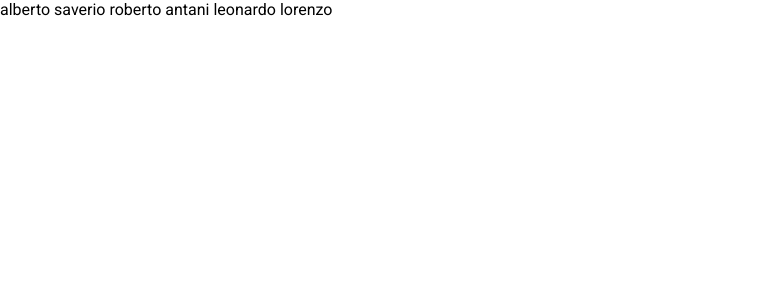
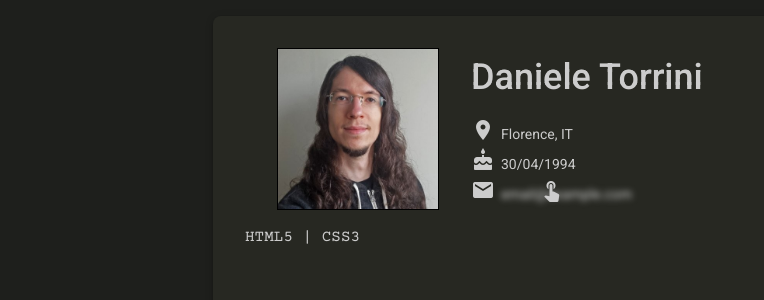
Before and after one commit to DocCobra/dev-cv, an Angular app: page / in a window 1280 px wide. Shown: the top 300 px of the page, without its empty margins (0-764 px from the left). Built offline with nearby package versions, Linux system fonts and the light colour scheme.

Commit message:
Typewriter effect and glitch effect animation

```diff
--- a/angular.json
+++ b/angular.json
@@ -99,5 +99,8 @@
         }
       }
     }
+  },
+  "cli": {
+    "analytics": false
   }
 }
--- a/src/app/app.component.css
+++ b/src/app/app.component.css
@@ -1,6 +1,13 @@
-html, body {
-    font-family: Roboto;
-    box-sizing: border-box;
-    -webkit-font-smoothing: antialiased;
-    -moz-osx-font-smoothing: grayscale;
+:host {
+    width: 100%;
+    height: 100%;
+    padding: 16px 0;
+
+    overflow-y: scroll;
+    scrollbar-width: thin;
+
+    display: flex;
+    justify-content: center;
+
+    background-color: #1E1F1C;
 }
--- a/src/app/app.component.html
+++ b/src/app/app.component.html
@@ -1 +1 @@
-<app-page></app-page>
+<app-page class="mat-elevation-z3"></app-page>
--- a/src/app/app.module.ts
+++ b/src/app/app.module.ts
@@ -1,6 +1,7 @@
 import { NgModule } from '@angular/core';
 import { BrowserModule } from '@angular/platform-browser';
 
+import { MatIconModule } from '@angular/material/icon';
 import { MatSliderModule } from '@angular/material/slider';
 
 import { AppComponent } from './app.component';
@@ -17,6 +18,7 @@ import { CursorComponent } from './typewriter/cursor/cursor.component';
   imports: [
     BrowserModule,
     BrowserAnimationsModule,
+    MatIconModule,
     MatSliderModule
   ],
   providers: [],
--- a/src/app/page/page.component.css
+++ b/src/app/page/page.component.css
@@ -0,0 +1,148 @@
+:host {
+    width: 790px;
+    height: 1403px;
+
+    padding: 32px;
+    border-radius: 8px;
+
+    color: #CCCCCC;
+    background-color: #272822;
+
+    display: flex;
+    flex-flow: column nowrap;
+}
+
+img {
+    width: 160px;
+    height: auto;
+    border: 1px solid black;
+}
+
+span {
+    font-size: 14px;
+}
+
+p > span:not(:first-child) {
+    margin-left: 6px;
+    align-self: flex-end;
+}
+
+#personalInfoSection {
+    display: flex;
+    align-items: stretch;
+    column-gap: 32px;
+    padding: 0 32px;
+}
+
+#personalInfoSection p {
+    display: flex;
+    flex-flow: row nowrap;
+    justify-content: flex-start;
+    align-items: stretch;
+    margin: 6px 0 0 0;
+}
+
+#personalInfoSection > div {
+    width: 100%;
+    padding: 8px 0;
+
+    display: flex;
+    flex-flow: column nowrap;
+    justify-content: space-between;
+    align-items: flex-start;
+}
+
+.name span {
+    font-weight: 500;
+    font-size: 36px;
+    margin: 0 0 6px 0;
+}
+
+.email {
+    position: relative;
+}
+
+.email * {
+    transition: color .1s ease;
+}
+
+.hideEmail {
+    filter: blur(3px);
+}
+
+.email:hover .hideEmail,
+.email:hover .hideEmailIcon {
+    cursor: pointer;
+    color: white;
+}
+
+.hideEmailIcon {
+    position: absolute;
+    top: 0;
+    left: 50%;
+    transform: translateX(-50%);
+}
+
+.typewriterText {
+    font-family: 'Courier Prime', monospace;
+    font-size: 16px;
+
+    margin-top: 12px;
+}
+
+/* ############# */
+/* GLITCH EFFECT */
+
+.glitch-effect {
+    display: grid;
+    grid-template-columns: 1fr;
+}
+
+.glitch-effect span {
+    grid-row-start: 1;
+    grid-column-start: 1;
+
+    --stack-height: calc(100% / var(--stacks) - 1px);
+    --inverse-index: calc(calc(var(--stacks) - 1) - var(--index));
+    --clip-top: calc(var(--stack-height) * var(--index));
+    --clip-bottom: calc(var(--stack-height) * var(--inverse-index));
+
+    clip-path: inset(var(--clip-top) 0 var(--clip-bottom) 0);
+    animation: stack 340ms cubic-bezier(.46, .29, 0, 1.24) 1 backwards calc(var(--index) * 120ms), glitch 2s ease infinite 2s alternate-reverse;
+}
+
+.glitch-effect span:nth-child(odd) { --glitch-translate: 8px; }
+.glitch-effect span:nth-child(even) { --glitch-translate: -8px; }
+
+@keyframes stack {
+    0% {
+        opacity: 0;
+        transform: translateX(-50%);
+        text-shadow: -2px 3px 0 red, 2px -3px 0 blue;
+    };
+    60% {
+        opacity: 0.5;
+        transform: translateX(50%);
+    }
+    80% {
+        transform: none;
+        opacity: 1;
+        text-shadow: 2px -3px 0 red, -2px 3px 0 blue;
+    }
+    100% {
+        text-shadow: none;
+    }
+}
+
+@keyframes glitch {
+    0% {
+        text-shadow: -2px 3px 0 red, 2px -3px 0 blue;
+        transform: translate(var(--glitch-translate));
+    }
+    2% {
+        text-shadow: 2px -3px 0 red, -2px 3px 0 blue;
+    }
+    4%, 100% {
+        text-shadow: none; transform: none;
+    }
+}
--- a/src/app/page/page.component.html
+++ b/src/app/page/page.component.html
@@ -1 +1,18 @@
-<span>{{ typewriterText }}</span><typewriter-cursor></typewriter-cursor>
+<div id="personalInfoSection">
+  <img src="../../assets/pic.jpg" />
+  <div>
+    <div class="name glitch-effect" style="--stacks: 3;">
+      <span style="--index: 0;">{{ nameText }}</span>
+      <span style="--index: 1;">{{ nameText }}</span>
+      <span style="--index: 2;">{{ nameText }}</span>
+    </div>
+
+    <div>
+      <p><mat-icon>place</mat-icon><span>Florence, IT</span></p>
+      <p><mat-icon>cake</mat-icon><span>30/04/1994</span></p>
+      <p (click)="revealEmail()" class="email"><mat-icon>mail</mat-icon><span [ngClass]="{ 'hideEmail': hideEmail }">{{ email }}</span><mat-icon *ngIf="hideEmail" class="hideEmailIcon">touch_app</mat-icon></p>
+    </div>
+  </div>
+</div>
+
+<p><span class="typewriterText">{{ typewriterText }}</span><typewriter-cursor></typewriter-cursor></p>
--- a/src/app/page/page.component.ts
+++ b/src/app/page/page.component.ts
@@ -1,4 +1,5 @@
 import { Component, OnInit } from '@angular/core';
+import { Observable } from 'rxjs';
 
 import { TypewriterService } from '../typewriter/typewriter.service';
 
@@ -8,15 +9,53 @@ import { TypewriterService } from '../typewriter/typewriter.service';
   styleUrls: ['./page.component.css']
 })
 export class PageComponent implements OnInit {
-  typewriterText = '';
+  nameText: string = 'Daniele Torrini';
+
+  typewriterText: string = '';
+  waitTime: number = 1200;
+
+  hideEmail: boolean = true;
+  email: string = 'email@example.com';
 
   constructor(private typewriterSvc: TypewriterService) { }
 
   ngOnInit(): void {
-    this.typewriterSvc.writer("alberto saverio roberto antani leonardo lorenzo").subscribe(
-      (text: string) => {
-        this.typewriterText += text;
-      }
-    );
+    let i = 0;
+    const strings = [
+      "Full Stack Developer",
+      "HTML5 | CSS3 | JS/TS | Angular 2+",
+      "PHP | Node | SQL",
+      "C# | Unity | Unreal Engine | VR/AR"
+    ];
+
+    this.twWrite(strings, i);
+  }
+
+  twWrite(strings: string[], index: number): void {
+    this.typewriterSvc.writer(strings[index]).subscribe({
+      next: (text: string) => { this.typewriterText += text; },
+      complete: () => setTimeout(() => {
+        this.twDelete(strings, index);
+      }, this.waitTime)
+    });
+  }
+
+  twDelete(strings: string[], index: number): void {
+    this.typewriterSvc.deleter(strings[index]).subscribe({
+      next: (text: string) => { this.typewriterText = text; },
+      complete: () => setTimeout(() => {
+        if (++index >= strings.length) index = 0;
+        this.twWrite(strings, index);
+      }, this.waitTime)
+    });
+  }
+
+  revealEmail(): void {
+    const p1 = 'eleinad';
+    const p2 = 'inirrot';
+    const p3 = 'gro';
+
+    this.email = p1.split('').reverse().join('') + '@' + p2.split('').reverse().join('') + '.' + p3.split('').reverse().join('');
+    this.hideEmail = false;
   }
 }
--- a/src/app/typewriter/typewriter.service.ts
+++ b/src/app/typewriter/typewriter.service.ts
@@ -1,6 +1,6 @@
 import { Injectable } from '@angular/core';
 
-import { Observable } from 'rxjs';
+import { Observable, repeat } from 'rxjs';
 
 @Injectable({
   providedIn: 'root'
@@ -9,15 +9,25 @@ export class TypewriterService {
 
   constructor() { }
 
-  writer(text: string, speed: number = 50) {
+  writer(text: string, writeSpeed: number = 50): Observable<string> {
     return new Observable<string>(o => {
       let i = 0;
 
       setInterval(() => {
         o.next(text.charAt(i++));
-      }, 50)
+        if (text.length === i) o.complete();
+      }, writeSpeed)
     });
   }
 
-  deleter() { }
+  deleter(text: string, writeSpeed: number = 50): Observable<string> {
+    return new Observable<string>(o => {
+      let i = text.length;
+
+      setInterval(() => {
+        o.next(text.slice(0, --i));
+        if (i <= 0) o.complete();
+      }, writeSpeed)
+    });
+  }
 }
--- a/src/index.html
+++ b/src/index.html
@@ -6,8 +6,10 @@
   <base href="/">
   <meta name="viewport" content="width=device-width, initial-scale=1">
   <link rel="icon" type="image/x-icon" href="favicon.ico">
-  <link rel="preconnect" href="https://fonts.gstatic.com">
+  <link rel="preconnect" href="https://fonts.googleapis.com">
+  <link rel="preconnect" href="https://fonts.gstatic.com" crossorigin>
   <link href="https://fonts.googleapis.com/css2?family=Roboto:wght@300;400;500&display=swap" rel="stylesheet">
+  <link href="https://fonts.googleapis.com/css2?family=Courier+Prime&display=swap" rel="stylesheet">
   <link href="https://fonts.googleapis.com/icon?family=Material+Icons" rel="stylesheet">
 </head>
 <body>
--- a/src/styles.css
+++ b/src/styles.css
@@ -1,4 +1,10 @@
 /* You can add global styles to this file, and also import other style files */
 
 html, body { height: 100%; }
-body { margin: 0; font-family: Roboto, "Helvetica Neue", sans-serif; }
+body {
+    margin: 0;
+    font-family: Roboto, "Helvetica Neue", sans-serif;
+    box-sizing: border-box;
+    -webkit-font-smoothing: antialiased;
+    -moz-osx-font-smoothing: grayscale;
+}
```
Also changed, not shown: src/assets/pic.jpg (added).
